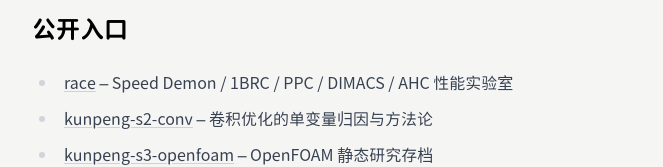
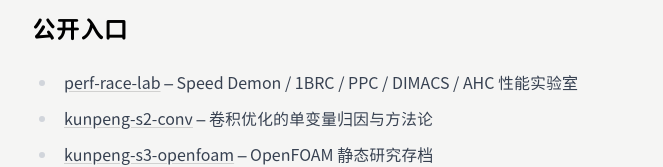
Before and after one commit to holtwood/imshane-site, an Astro site: page /projects/arena in a window 1280 px wide. Shown: the part 910-1077 px from the top of the page, without its empty margins (308-971 px from the left). Built offline with nearby package versions, Linux system fonts and the light colour scheme; Astro itself is replaced by a stand-in of ours; a web font is replaced by a local one.

Commit message:
docs: 更新 perf-race-lab 链接

```diff
--- a/src/content/projects/arena/index.md
+++ b/src/content/projects/arena/index.md
@@ -22,7 +22,7 @@ holtwood-arena 是比赛与 benchmark 的归档组织。它承载两类东西：
 
 ## 公开入口
 
-- [race](https://github.com/holtwood-arena/race) — Speed Demon / 1BRC / PPC / DIMACS / AHC 性能实验室
+- [perf-race-lab](https://github.com/holtwood-arena/perf-race-lab) — Speed Demon / 1BRC / PPC / DIMACS / AHC 性能实验室
 - [kunpeng-s2-conv](https://github.com/holtwood-arena/kunpeng-s2-conv) — 卷积优化的单变量归因与方法论
 - [kunpeng-s3-openfoam](https://github.com/holtwood-arena/kunpeng-s3-openfoam) — OpenFOAM 静态研究存档
 
```
